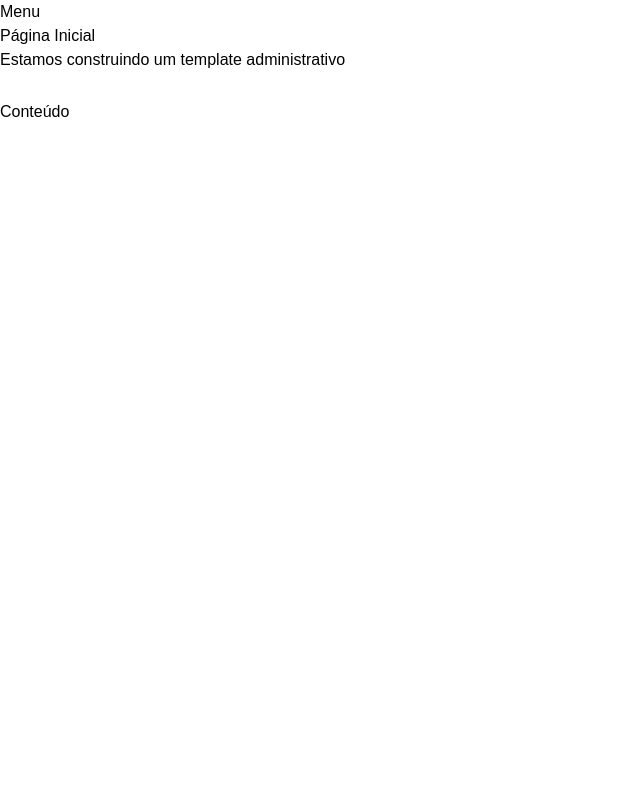
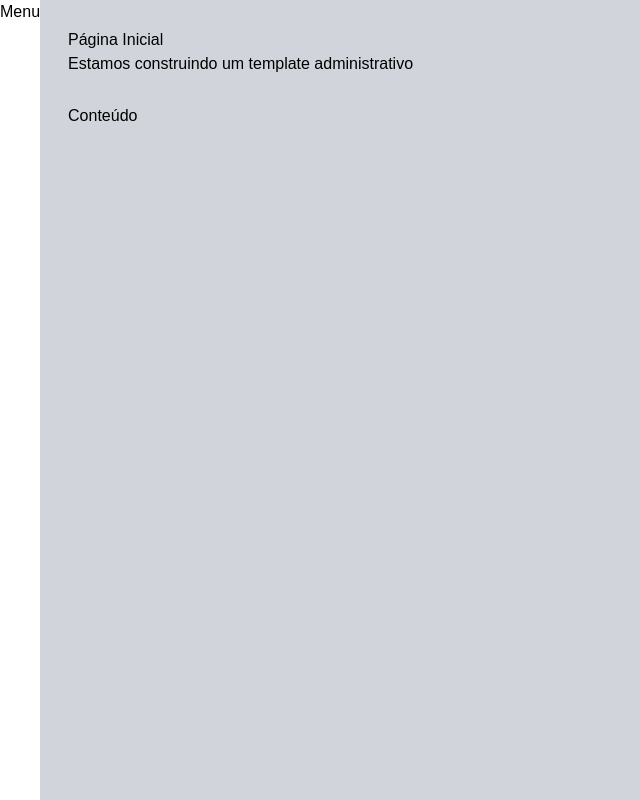
Before and after one commit to marciocrodrigues/nextjs-proj-templateadmin, a Next.js app: page / in a window 1280 px wide. Shown: the whole page, without its empty margins (0-640 px from the left). Built offline with nearby package versions, Linux system fonts and the light colour scheme.

Commit message:
ajustes componente layout

```diff
--- a/src/components/template/Layout.tsx
+++ b/src/components/template/Layout.tsx
@@ -11,10 +11,20 @@
 
 export default function Layout(props: LayoutProps) {
   return (
-    <div>
+    <div
+      className={`
+      flex h-screen w-screen
+    `}
+    >
       <MenuLateral />
-      <Cabecalho titulo={props.titulo} subtitulo={props.subtitulo} />
-      <Conteudo>{props.children}</Conteudo>
+      <div
+        className={`
+        flex flex-col w-full p-7
+        bg-gray-300`}
+      >
+        <Cabecalho titulo={props.titulo} subtitulo={props.subtitulo} />
+        <Conteudo>{props.children}</Conteudo>
+      </div>
     </div>
   );
 }
```
